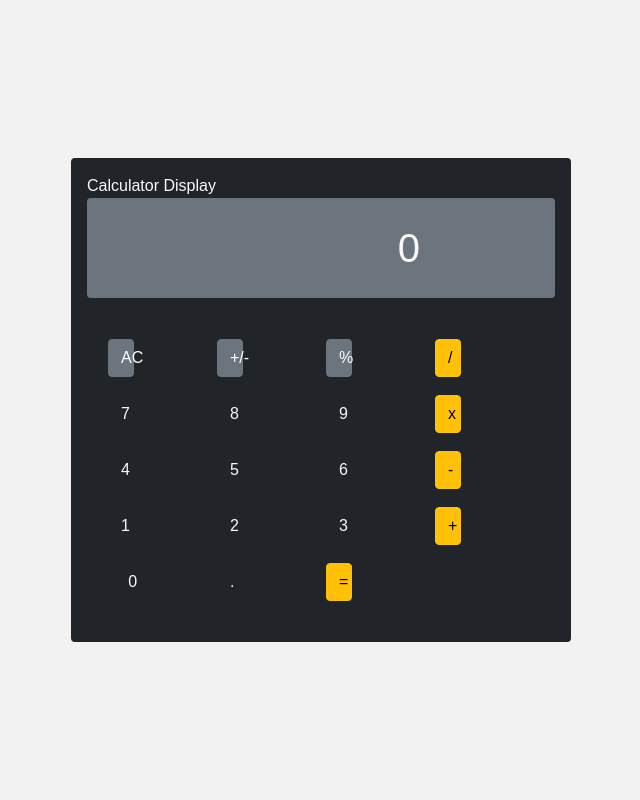
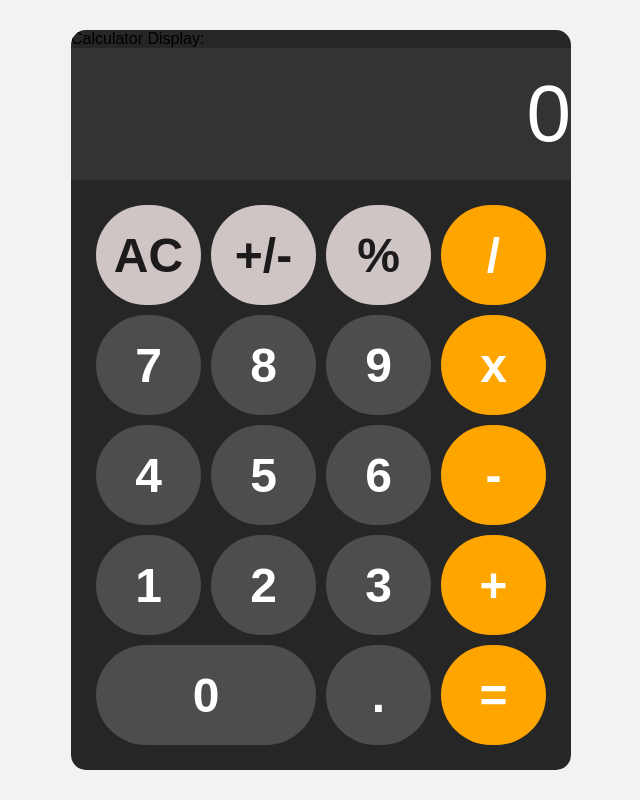
Before and after one commit to akindu-k/akindu-k.github.io, a plain HTML site: page index.html in a window 1280 px wide. Shown: the whole page, without its empty margins (319-959 px from the left). Drawn offline with nearby package versions, Linux system fonts and the light colour scheme.

Commit message:
Update calculator display styling and improve UI

```diff
--- a/index.html
+++ b/index.html
@@ -4,38 +4,39 @@
     <meta charset="UTF-8" />
     <meta name="viewport" content="width=device-width, initial-scale=1.0" />
     <title>Akindu's Calculator</title>
-    <link href="https://cdn.jsdelivr.net/npm/bootstrap@5.1.3/dist/css/bootstrap.min.css" rel="stylesheet">
     <link rel="stylesheet" type="text/css" href="styles.css" />
   </head>
   <body>
-    <div class="container d-flex justify-content-center align-items-center vh-100">
-      <div id="calculator" class="p-3 bg-dark rounded">
-        <label for="display" class="text-light">Calculator Display</label>
-        <input id="display" readonly value="0" class="form-control text-end mb-3 bg-secondary text-light fs-1"/>
-        <div id="keys" class="row row-cols-4 g-2">
-          <button onclick="clearDisplay()" class="btn btn-secondary col">AC</button>
-          <button onclick="appendToDisplay('C')" class="btn btn-secondary col">+/-</button>
-          <button onclick="percentage()" class="btn btn-secondary col">%</button>
-          <button onclick="appendToDisplay('/')" class="btn btn-warning col">/</button>
-          <button onclick="appendToDisplay('7')" class="btn btn-dark text-light col">7</button>
-          <button onclick="appendToDisplay('8')" class="btn btn-dark text-light col">8</button>
-          <button onclick="appendToDisplay('9')" class="btn btn-dark text-light col">9</button>
-          <button onclick="appendToDisplay('*')" class="btn btn-warning col">x</button>
-          <button onclick="appendToDisplay('4')" class="btn btn-dark text-light col">4</button>
-          <button onclick="appendToDisplay('5')" class="btn btn-dark text-light col">5</button>
-          <button onclick="appendToDisplay('6')" class="btn btn-dark text-light col">6</button>
-          <button onclick="appendToDisplay('-')" class="btn btn-warning col">-</button>
-          <button onclick="appendToDisplay('1')" class="btn btn-dark text-light col">1</button>
-          <button onclick="appendToDisplay('2')" class="btn btn-dark text-light col">2</button>
-          <button onclick="appendToDisplay('3')" class="btn btn-dark text-light col">3</button>
-          <button onclick="appendToDisplay('+')" class="btn btn-warning col">+</button>
-          <button onclick="appendToDisplay('0')" class="btn btn-dark text-light col-6">0</button>
-          <button onclick="appendToDisplay('.')" class="btn btn-dark text-light col">.</button>
-          <button onclick="calculate()" class="btn btn-warning col">=</button>
-        </div>
+    <div id="calculator">
+      <label for="display">Calculator Display:</label>
+      <input id="display" readonly value="0"/>
+      <div id="keys">
+        <button onclick="clearDisplay()" class="operator-btn-grey">AC</button>
+        <button onclick="appendToDisplay('C')" class="operator-btn-grey">
+          +/-
+        </button>
+        <button onclick="percentage()" class="operator-btn-grey">
+          %
+        </button>
+        <!--add display-->
+        <button onclick="appendToDisplay('/')" class="operator-btn">/</button>
+        <button onclick="appendToDisplay('7')" class="char-btn">7</button>
+        <button onclick="appendToDisplay('8')" class="char-btn">8</button>
+        <button onclick="appendToDisplay('9')" class="char-btn">9</button>
+        <button onclick="appendToDisplay('*')" class="operator-btn">x</button>
+        <button onclick="appendToDisplay('4')" class="char-btn">4</button>
+        <button onclick="appendToDisplay('5')" class="char-btn">5</button>
+        <button onclick="appendToDisplay('6')" class="char-btn">6</button>
+        <button onclick="appendToDisplay('-')" class="operator-btn">-</button>
+        <button onclick="appendToDisplay('1')" class="char-btn">1</button>
+        <button onclick="appendToDisplay('2')" class="char-btn">2</button>
+        <button onclick="appendToDisplay('3')" class="char-btn">3</button>
+        <button onclick="appendToDisplay('+')" class="operator-btn">+</button>
+         <button onclick="appendToDisplay('0')" class="zero">0</button>
+        <button onclick="appendToDisplay('.')" class="char-btn">.</button>
+        <button onclick="calculate()" class="operator-btn">=</button>
       </div>
     </div>
     <script src="index.js"></script>
-    <script src="https://cdn.jsdelivr.net/npm/bootstrap@5.1.3/dist/js/bootstrap.bundle.min.js"></script>
   </body>
 </html>
--- a/index.js
+++ b/index.js
@@ -1,4 +1,4 @@
-/*const display = document.getElementById("display");
+const display = document.getElementById("display");
 display.addEventListener('input', () => {
     const maxLength = 10; // Maximum number of characters before the font size starts to decrease
     const baseFontSize = 80; // Base font size in pixels
@@ -41,49 +41,4 @@ function calculate(){
 
 function percentage(){
     display.value = (display.value)/100;
-}*/
-
-
-const display = document.getElementById("display");
-display.addEventListener('input', () => {
-  const maxLength = 10; // Maximum number of characters before the font size starts to decrease
-  const baseFontSize = 80; // Base font size in pixels
-
-  if (display.value.length > maxLength) {
-    const newFontSize = baseFontSize * maxLength / display.value.length;
-    display.style.fontSize = `${newFontSize}px`;
-  } else {
-    display.style.fontSize = `${baseFontSize}px`;
-  }
-});
-
-function appendToDisplay(value) {
-  if (display.value === '0' && value === '0') {
-    // Do nothing if display is 0 and the value is 0
-    return;
-  }
-
-  if (display.value === '0' && value !== '.') {
-    // If display is 0 and the value is not a decimal point, replace the display value
-    display.value = value;
-  } else {
-    // Otherwise, append the value
-    display.value += value;
-  }
 }
-
-function clearDisplay() {
-  display.value = "0";
-}
-
-function calculate() {
-  try {
-    display.value = eval(display.value);
-  } catch {
-    display.value = "Error";
-  }
-}
-
-function percentage() {
-  display.value = (display.value) / 100;
-}
```
